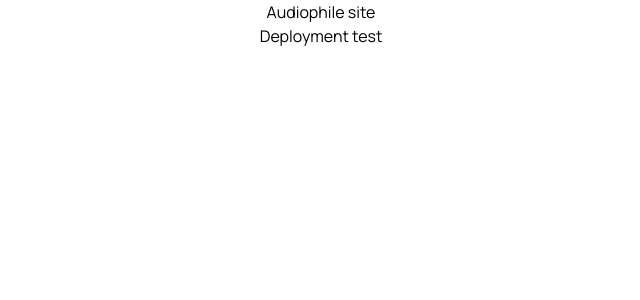
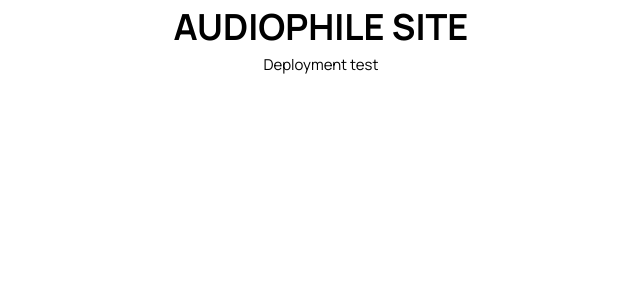
Before and after one commit to Patrick-Dolan/audiophile-ecommerce-website, a React (Vite) app: page / in a window 1280 px wide. Shown: the top 300 px of the page, without its empty margins (319-959 px from the left). Built offline with nearby package versions, Linux system fonts and the light colour scheme.

Commit message:
add basic typography configuration

```diff
--- a/src/index.css
+++ b/src/index.css
@@ -1,6 +1,10 @@
 @tailwind base;
 @tailwind components;
 @tailwind utilities;
+
+::root {
+  font-size: 16px;
+}
 
 *, *::before, *::after {
   box-sizing: border-box;
@@ -8,3 +12,55 @@
   font-optical-sizing: auto;
   font-style: normal;
 }
+
+body {
+  margin: 0;
+  padding: 0;
+}
+
+p {
+  font-size: 15px;
+  line-spacing: 25px;
+  font-weight: medium;
+}
+
+h1, h2, h3, h4, h5, h6 {
+  font-weight: bold;
+  text-transform: uppercase;
+}
+
+h1 {
+  font-size: 2.25rem;
+  line-spacing: 3.625rem;
+  character-spacing: 0.125rem;
+}
+
+h2 {
+  font-size: 1.75rem;
+  line-spacing: 2.75rem;
+  character-spacing: 0.094rem;
+}
+
+h3 {
+  font-size: 1.5rem;
+  line-spacing: 2.25rem;
+  character-spacing: 0.072rem;
+}
+
+h4 {
+  font-size: 1.75rem;
+  line-spacing: 2.375rem;
+  character-spacing: 0.125rem;
+}
+
+h5 {
+  font-size: 1.5rem;
+  line-spacing: 2.063rem;
+  character-spacing: 0.106rem;
+}
+
+h6 {
+  font-size: 1.125rem;
+  line-spacing: 1.5rem;
+  character-spacing: 0.081rem;
+}
```
